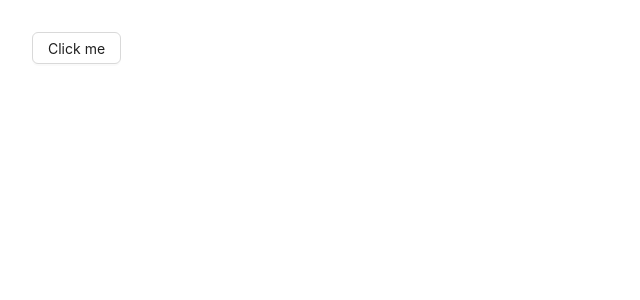
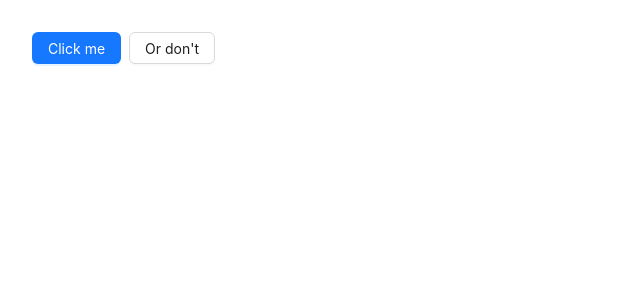
Before and after one commit to cst438-team13/cpa, a React app: page / in a window 1280 px wide. Shown: the top 300 px of the page, without its empty margins (0-640 px from the left). Built offline with nearby package versions, Linux system fonts and the light colour scheme; the HTML template or start-up script is replaced by a standard one.

Commit message:
Extend App.tsx

```diff
--- a/src/client/components/App.tsx
+++ b/src/client/components/App.tsx
@@ -3,8 +3,9 @@ import { Button } from "antd";
 
 export function App() {
   return (
-    <div style={{ padding: 24 }}>
-      <Button>Click me</Button>
+    <div style={{ padding: 24, gap: 8, display: "flex" }}>
+      <Button type="primary">Click me</Button>
+      <Button>Or don't</Button>
     </div>
   );
 }
```
